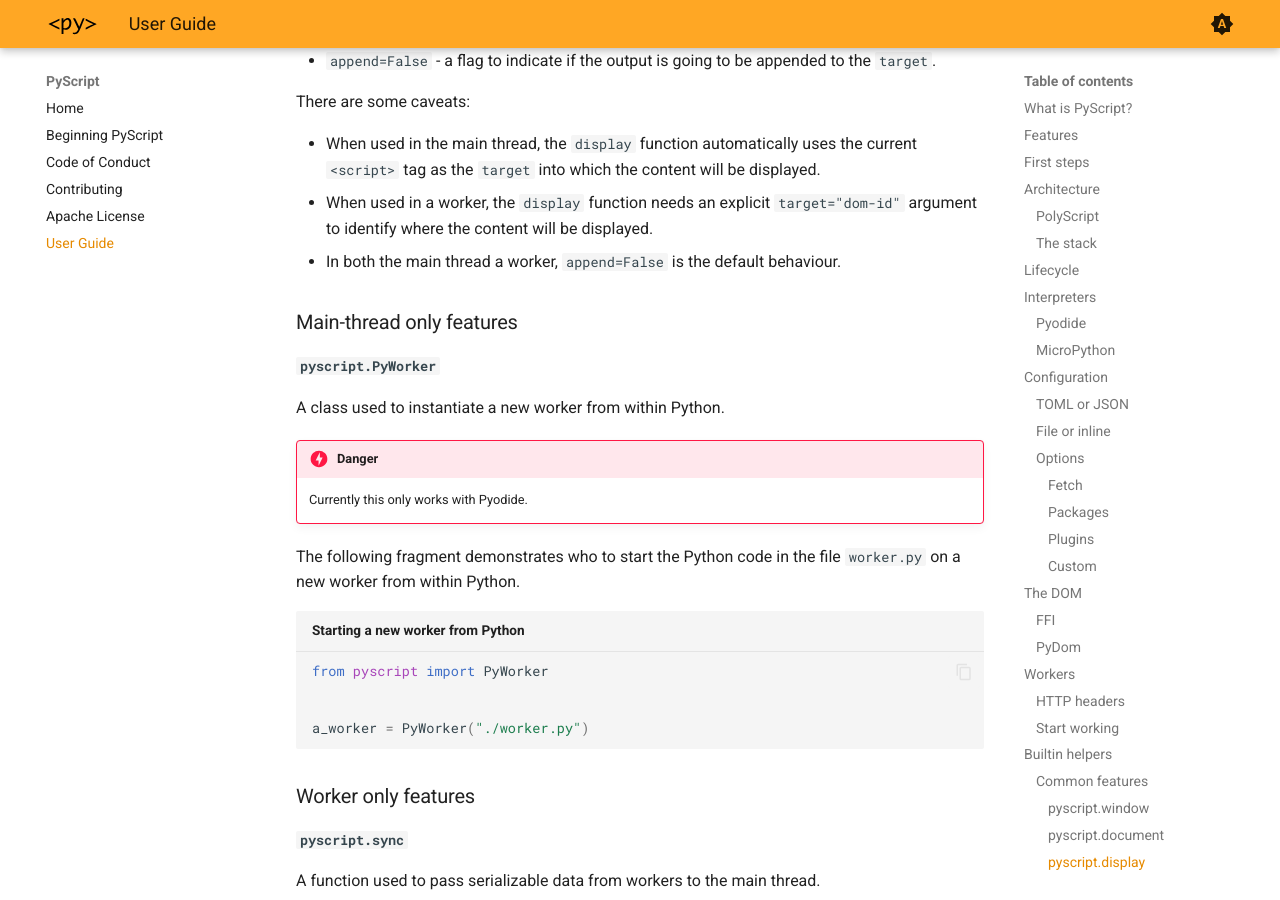
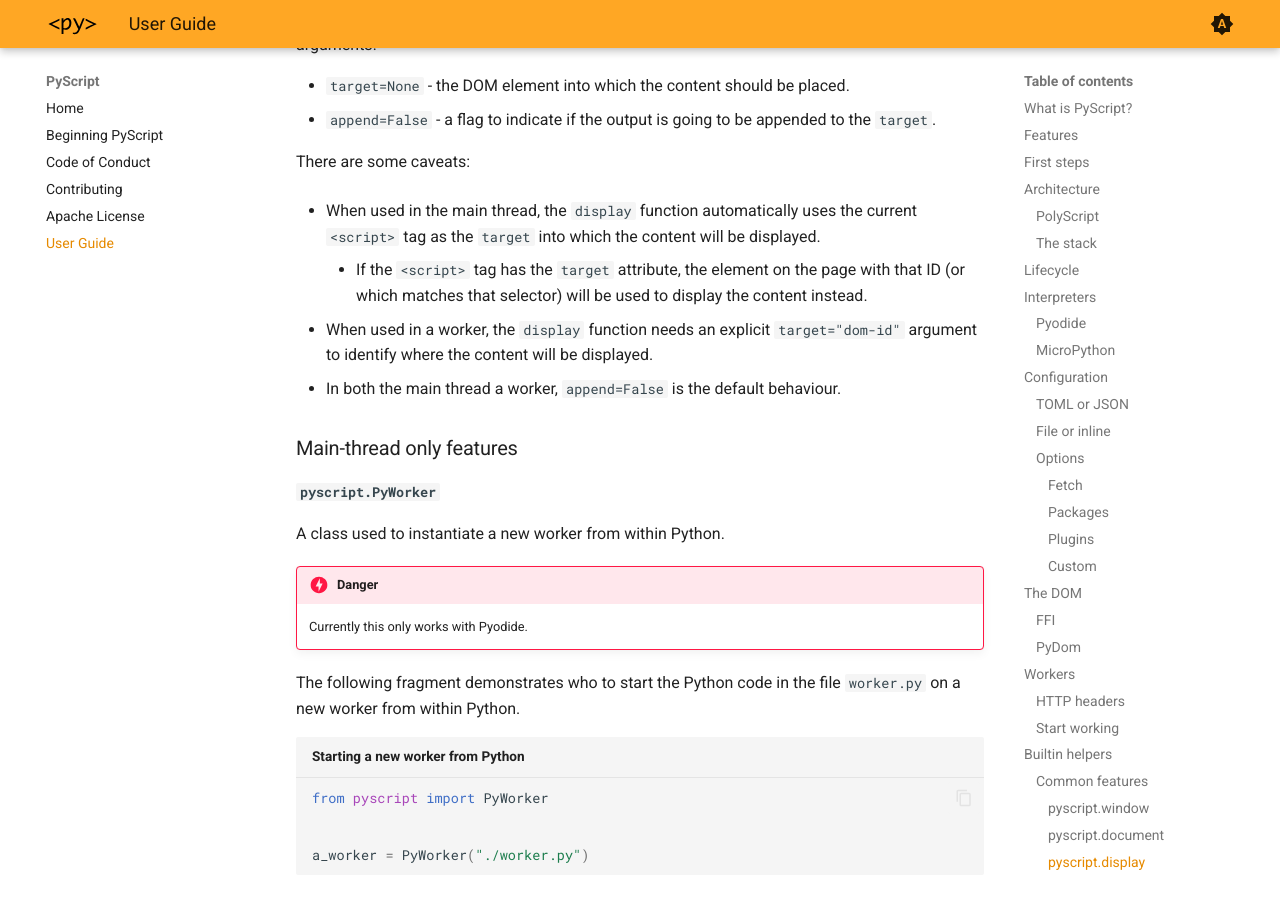
Before and after one commit to pyscript/docs, an MkDocs documentation site: the page built from docs/user-guide.md, in a window 1280 px wide and 900 px high, scrolled down 16728 px. Built offline with MkDocs 1.6.1 and Material for MkDocs 9.7.7, drawn with Linux system fonts in a browser that asks for light colours; the version menu is left out; some of the changed text lies outside the part shown.

Commit message:
Add docs on target atribute for scrip tag

```diff
--- a/docs/user-guide.md
+++ b/docs/user-guide.md
@@ -247,6 +247,8 @@ attributes:
   blocking manner.
 * `worker` - a flag to indicate your Python code is to be run on a web worker
   instead of the "main thread" that looks after the user interface.
+* `target` - The id or selector of the element where calls to
+  [`display()`](#pyscriptdisplay) should write their values.
 
 !!! tip
 
@@ -785,6 +787,11 @@ There are some caveats:
 * When used in the main thread, the `display` function automatically uses
   the current `<script>` tag as the `target` into which the content will
   be displayed.
+
+    - If the `<script>` tag has the `target` attribute, the element on the page
+    with that ID (or which matches that selector) will be used to display
+    the content instead.
+
 * When used in a worker, the `display` function needs an explicit
   `target="dom-id"` argument to identify where the content will be
   displayed.
```
